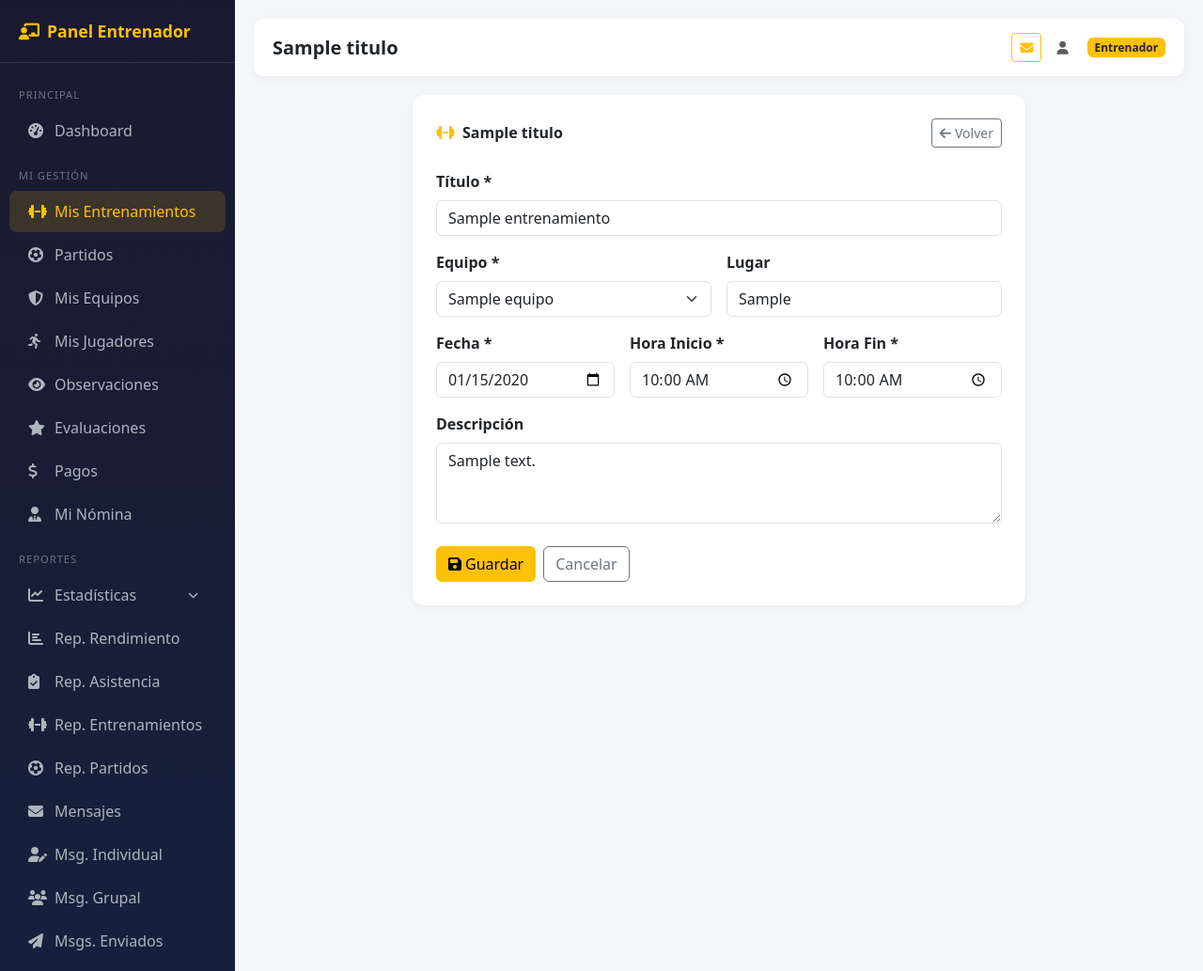
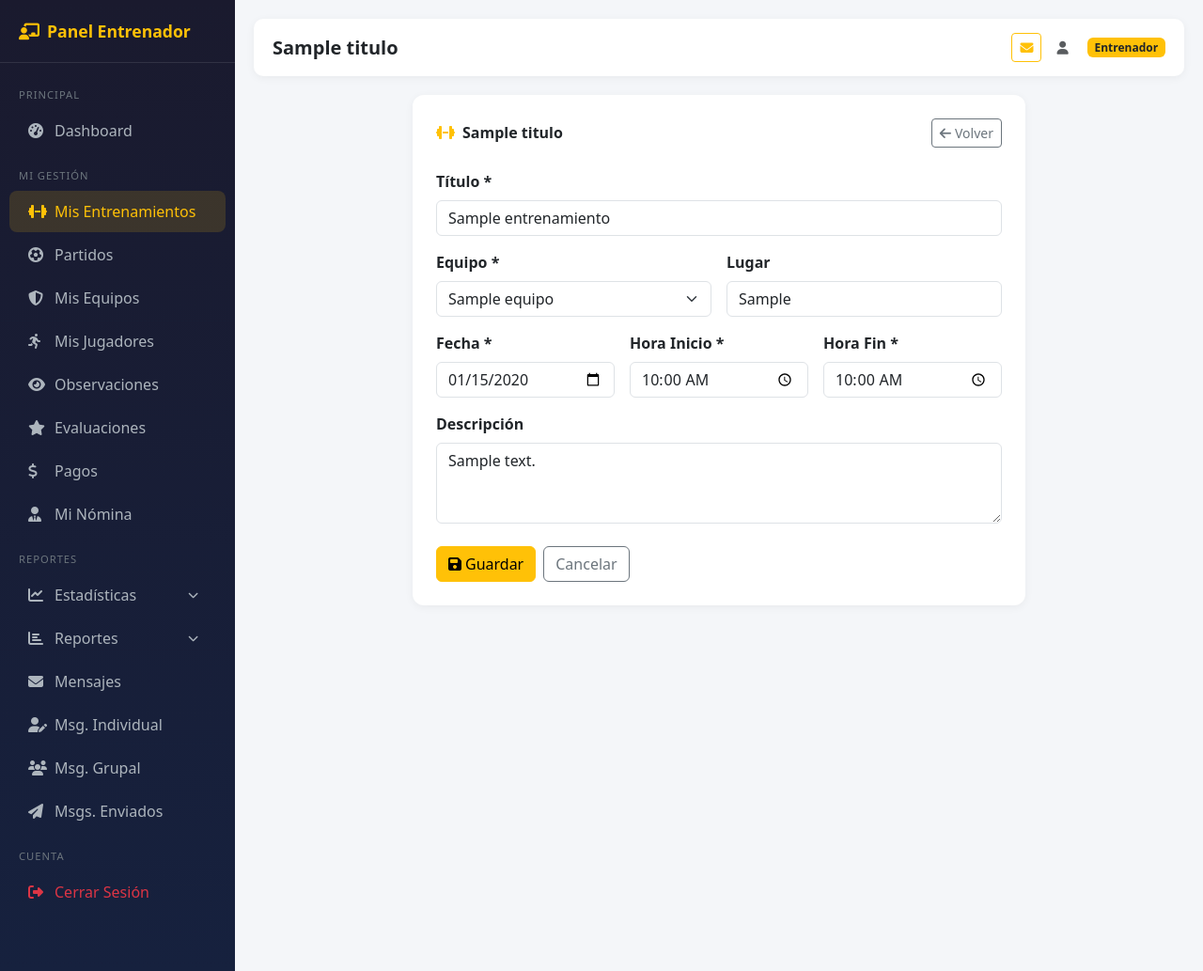
Before and after one commit to jfalla-bit/SportByMe, a Django app: template templates/entrenador/entrenamientos/form.html in a window 1280 px wide. Shown: the whole page at 94% size. Run offline with Django 5.2, Linux system fonts and the light colour scheme; tables that the repository leaves empty hold one stand-in row (values such as "Sample post"); the template is opened without the code that fills it: values that come from a table or form of the project are taken from there, most other values are stand-ins (such as "Sample title", 1, 10 or a date in 2020).

Commit message:
correccion de actualizaciones

```diff
--- a/templates/entrenador/base_entrenador.html
+++ b/templates/entrenador/base_entrenador.html
@@ -129,18 +129,27 @@
                 <i class="fas fa-futbol me-2"></i>Partidos
             </a>
         </div>
-        <a href="/entrenador/reportes/rendimiento/" class="nav-link {% block nav_reporte_rendimiento %}{% endblock %}">
-            <i class="fas fa-chart-bar me-2"></i>Rep. Rendimiento
+        <!-- Reportes colapsable -->
+        <a href="#submenu-reportes" class="nav-link d-flex justify-content-between align-items-center"
+           data-bs-toggle="collapse"
+           aria-expanded="{% if nav_reporte_rendimiento or nav_reporte_asistencia or nav_reporte_entrenamientos or nav_reporte_partidos %}true{% else %}false{% endif %}">
+            <span><i class="fas fa-chart-bar me-2"></i>Reportes</span>
+            <i class="fas fa-chevron-down" style="font-size:0.7rem"></i>
         </a>
-        <a href="/entrenador/reportes/asistencia/" class="nav-link {% block nav_reporte_asistencia %}{% endblock %}">
-            <i class="fas fa-clipboard-check me-2"></i>Rep. Asistencia
-        </a>
-        <a href="/entrenador/reportes/entrenamientos/" class="nav-link {% block nav_reporte_entrenamientos %}{% endblock %}">
-            <i class="fas fa-dumbbell me-2"></i>Rep. Entrenamientos
-        </a>
-        <a href="/entrenador/reportes/partidos/" class="nav-link {% block nav_reporte_partidos %}{% endblock %}">
-            <i class="fas fa-futbol me-2"></i>Rep. Partidos
-        </a>
+        <div class="collapse {% if nav_reporte_rendimiento or nav_reporte_asistencia or nav_reporte_entrenamientos or nav_reporte_partidos %}show{% endif %}" id="submenu-reportes">
+            <a href="/entrenador/reportes/rendimiento/" class="nav-link ps-4 {% block nav_reporte_rendimiento %}{% endblock %}" style="font-size:0.85rem">
+                <i class="fas fa-chart-bar me-2"></i>Rendimiento
+            </a>
+            <a href="/entrenador/reportes/asistencia/" class="nav-link ps-4 {% block nav_reporte_asistencia %}{% endblock %}" style="font-size:0.85rem">
+                <i class="fas fa-clipboard-check me-2"></i>Asistencia
+            </a>
+            <a href="/entrenador/reportes/entrenamientos/" class="nav-link ps-4 {% block nav_reporte_entrenamientos %}{% endblock %}" style="font-size:0.85rem">
+                <i class="fas fa-dumbbell me-2"></i>Entrenamientos
+            </a>
+            <a href="/entrenador/reportes/partidos/" class="nav-link ps-4 {% block nav_reporte_partidos %}{% endblock %}" style="font-size:0.85rem">
+                <i class="fas fa-futbol me-2"></i>Partidos
+            </a>
+        </div>
 
         <a href="/entrenador/mensajes/" class="nav-link {% block nav_mensajes %}{% endblock %}">
             <i class="fas fa-envelope me-2"></i>Mensajes
```
